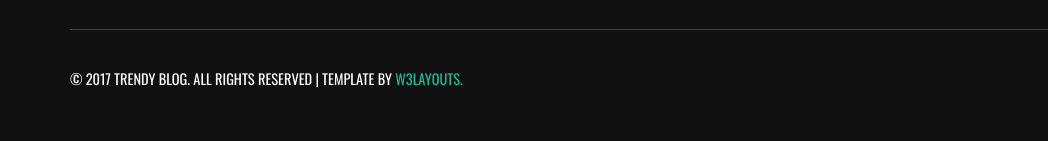
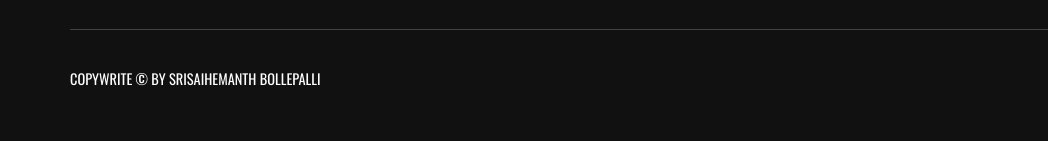
Before and after one commit to sshemanth/TrendyBlog, a plain HTML site: page breaking.html in a window 1280 px wide. Shown: the part 2518-2659 px from the top of the page, 0-1048 px from the left. Drawn offline with nearby package versions, Linux system fonts and the light colour scheme.

Commit message:
Update breaking.html

```diff
--- a/breaking.html
+++ b/breaking.html
@@ -1,13 +1,8 @@
-<!--
-Author: W3layouts
-Author URL: http://w3layouts.com
-License: Creative Commons Attribution 3.0 Unported
-License URL: http://creativecommons.org/licenses/by/3.0/
--->
+
 <!DOCTYPE HTML>
 <html>
 <head>
-<title>Trendy Blog a Blogging Category Bootstrap Responsive Website Template | Culture :: w3layouts</title>
+<title>Trendy Blog a Blogging Category Bootstrap Responsive Website</title>
 <meta name="viewport" content="width=device-width, initial-scale=1">
 <meta http-equiv="Content-Type" content="text/html; charset=utf-8" />
 <meta name="keywords" content="Trendy Blog Responsive web template, Bootstrap Web Templates, Flat Web Templates, Android Compatible web template,
@@ -675,7 +670,7 @@ Smartphone Compatible web template, free webdesigns for Nokia, Samsung, LG, Sony
 			</div>
 			<div class="footer-bottom">
 				<div class="footer-bottom-left-whtree-agileinfo">
-					<p>&copy 2017 Trendy Blog. All rights reserved | Template by <a href="http://w3layouts.com/">W3layouts.</a></p>
+					<p>copywrite &copy; By SriSaiHemanth Bollepalli</p>
 				</div>
 				<div class="footer-bottom-right-whtree-agileinfo">
 					<ul>
```
